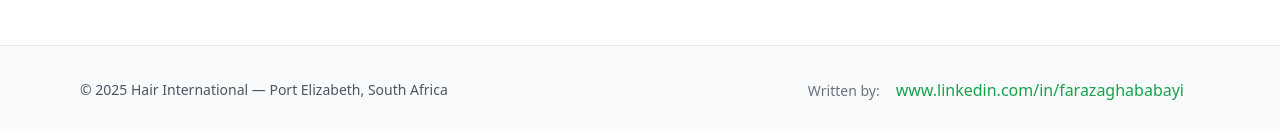
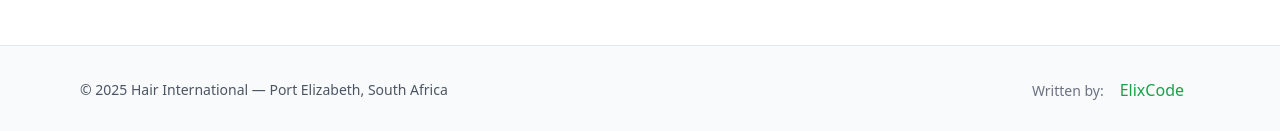
Before and after one commit to faCoding97/Hair-International-Web-Template-FaCoding, a Next.js app: page / in a window 1280 px wide. Shown: the part 2104-2235 px from the top of the page. Built offline with nearby package versions, Linux system fonts and the light colour scheme; no server answers.

Commit message:
change writen by to ElixCode
https://elixcode.com/

```diff
--- a/components/Footer.jsx
+++ b/components/Footer.jsx
@@ -10,10 +10,10 @@ export default function Footer() {
           <span className=" whitespace-nowrap">Written by:</span>
           <a
             className="inline-flex items-center justify-center px-4 py-2 bg-gradient-to-r font-medium rounded-lg transition-all duration-300 transform hover:scale-105 whitespace-nowrap text-sm sm:text-base"
-            href="https://www.linkedin.com/in/farazaghababayi"
+            href="https://elixcode.com/"
             target="_blank"
             rel="noopener noreferrer">
-            www.linkedin.com/in/farazaghababayi
+            ElixCode
           </a>
         </p>
       </div>
```
